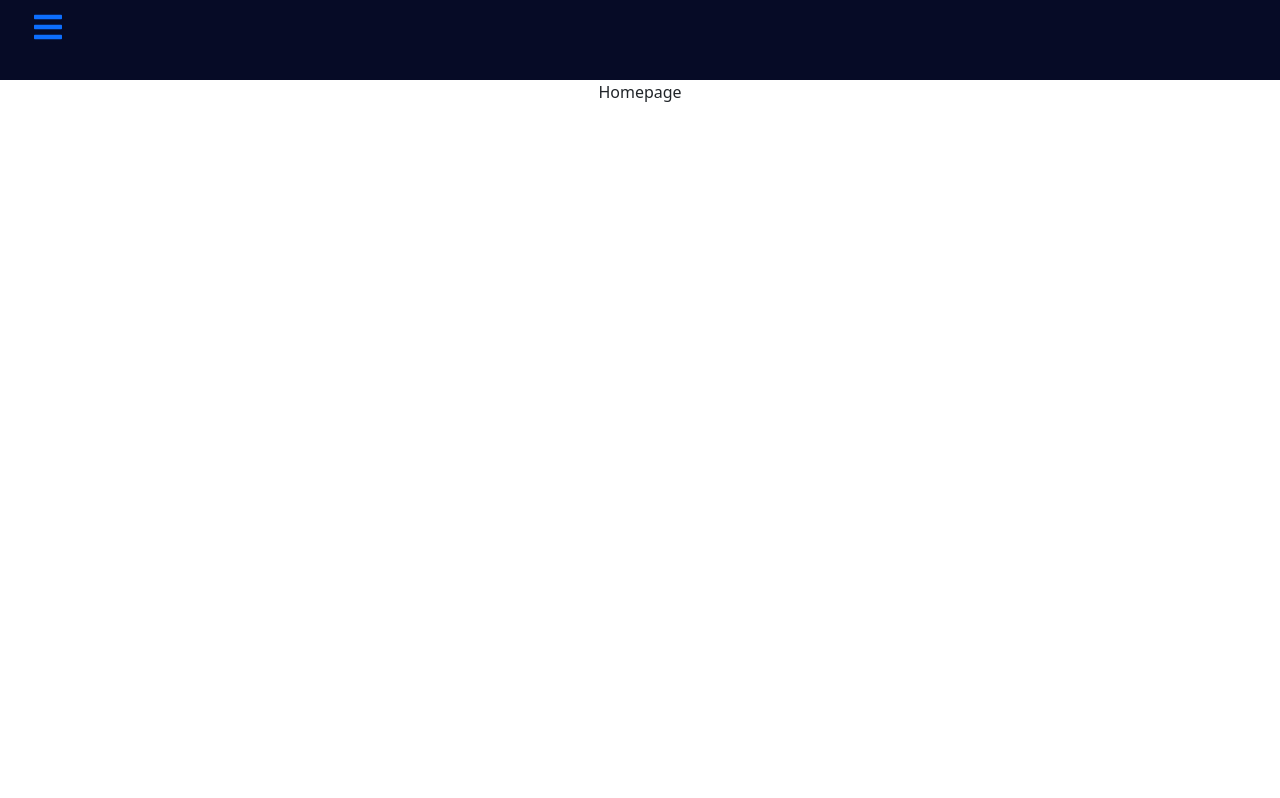
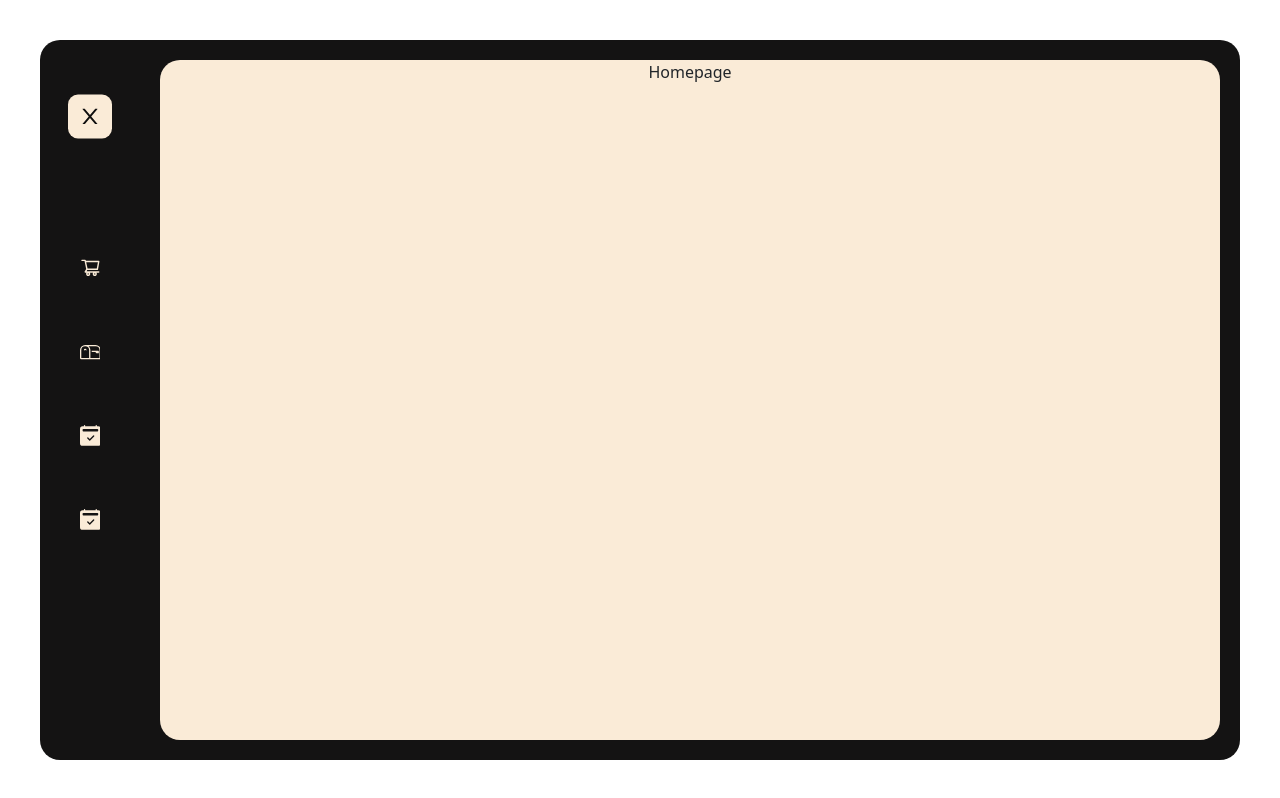
Before and after one commit to nad1011/registry_total, a React (Create React App) app: page / in a window 1280 px wide. Built offline with nearby package versions, Linux system fonts and the light colour scheme.

Commit message:
fix some simple UI

```diff
--- a/src/App.css
+++ b/src/App.css
@@ -1,38 +1,12 @@
-.App {
-  text-align: center;
+body {
+  padding: 5vh;
+  margin: 0;
 }
 
-.App-logo {
-  height: 40vmin;
-  pointer-events: none;
+.App {
+  display: flex;
+  text-align: center;
+  height: 90vh;
+  border-radius: 20px;
+  background-color: #141313;
 }
-
-@media (prefers-reduced-motion: no-preference) {
-  .App-logo {
-    animation: App-logo-spin infinite 20s linear;
-  }
-}
-
-.App-header {
-  background-color: #282c34;
-  min-height: 100vh;
-  display: flex;
-  flex-direction: column;
-  align-items: center;
-  justify-content: center;
-  font-size: calc(10px + 2vmin);
-  color: white;
-}
-
-.App-link {
-  color: #61dafb;
-}
-
-@keyframes App-logo-spin {
-  from {
-    transform: rotate(0deg);
-  }
-  to {
-    transform: rotate(360deg);
-  }
-}
--- a/src/components/Navbar/ItemInfor.jsx
+++ b/src/components/Navbar/ItemInfor.jsx
@@ -1,28 +1,30 @@
 import * as AiIcon from "react-icons/ai";
 import * as BsIcon from "react-icons/bs";
+import styles from "./NavItem.module.css";
+
 const items = [
   {
     cName: "",
     path: "/shop",
-    icon: <AiIcon.AiOutlineShoppingCart />,
+    icon: <AiIcon.AiOutlineShoppingCart className={styles["nav-icon"]}/>,
     title: "Shop",
   },
   {
     cName: "",
     path: "/mail",
-    icon: <BsIcon.BsMailbox />,
+    icon: <BsIcon.BsMailbox className={styles["nav-icon"]}/>,
     title: "Mail",
   },
   {
     cName: "",
     path: "/check",
-    icon: <BsIcon.BsFillCalendar2CheckFill />,
+    icon: <BsIcon.BsFillCalendar2CheckFill className={styles["nav-icon"]}/>,
     title: "Check",
   },
   {
     cName: "",
     path: "/auth",
-    icon: <BsIcon.BsFillCalendar2CheckFill />,
+    icon: <BsIcon.BsFillCalendar2CheckFill className={styles["nav-icon"]}/>,
     title: "Sign-in",
   },
 ];
--- a/src/components/Navbar/NavItem.jsx
+++ b/src/components/Navbar/NavItem.jsx
@@ -1,11 +1,12 @@
 import { Link } from "react-router-dom";
+import styles from "./NavItem.module.css";
 
 function NavItem({ index, item }) {
   return (
-    <li key={index} className={item.cName}>
+    <li key={index} className={styles["nav-item"]}>
       <Link to={item.path}>
         {item.icon}
-        <span>{item.title}</span>
+        {/* <span>{item.title}</span> */}
       </Link>
     </li>
   );
--- /dev/null
+++ b/src/components/Navbar/NavItem.module.css
@@ -0,0 +1,17 @@
+.nav-item {
+    display: flex;
+    justify-content: center;
+    list-style: none;
+    margin: 30px 0;
+    width: 85px;
+}
+
+.nav-item a {
+    text-decoration: none;
+    color: antiquewhite;
+    display: inline-block;
+
+}
+.nav-icon {
+    font-size: 1.3rem;
+}
--- a/src/components/Navbar/Navbar.jsx
+++ b/src/components/Navbar/Navbar.jsx
@@ -11,25 +11,18 @@ function Navbar() {
   const [sidebar, setSidebar] = useState(false);
   const showSidebar = () => setSidebar(!sidebar);
   return (
-    <>
-      <div className={styles.navbar}>
-        <Link to="#" className={styles["menu-bar"]}>
-          <FaBars onClick={showSidebar} />
-        </Link>
+    <div className={styles["nav-bar"]} >
+      <div className={styles["logo-bar"]}>
+        <AiOutlineClose onClick={showSidebar} />
       </div>
       <nav className={sidebar ? `${styles["nav-menu"]} ${styles["active"]}` : styles["nav-menu"]}>
         <ul className={styles["nav-menu-item"]}>
-          <li className={styles["nav-toggle"]}>
-            <Link to="#" className={styles["menu-bar"]}>
-              <AiOutlineClose onClick={showSidebar} />
-            </Link>
-          </li>
           {items.map((item, index) => {
             return <NavItem key={index} index={index} item={item} />;
           })}
         </ul>
       </nav>
-    </>
+    </div>
   );
 }
 
--- a/src/components/Navbar/Navbar.module.css
+++ b/src/components/Navbar/Navbar.module.css
@@ -1,42 +1,43 @@
-.navbar {
-  background-color: #060b26;
-  height: 80px;
-  display: flex;
-  justify-content: flex-start;
-  align-items: flex-center;
+.nav-bar {
+  height: 100%;
+  width: 100px;
+  position: relative;
 }
-.menu-bar {
-  margin-left: 2rem;
-  font-size: 2rem;
-  background: none;
+
+.logo-bar {
+  border-radius: 10px;
+  font-size: 1.5rem;
+  position: absolute;
+  line-height: 0px;
+  padding: 10px;
+  background-color: antiquewhite;
+  color: rgb(15, 15, 15);
+  left: 50%;
+  top: 8%;
+  transform: translate(-50%,-8%);
 }
 
 .nav-menu {
-  background-color: #060b26;
-  width: 250px;
-  height: 100vh;
+  border-radius: 20px;
+  position: relative;
+  width: 100px;
+  height: 100%;
   display: flex;
-  justify-content: flex-center;
-  position: fixed;
-  top: 0;
-  left: -20%;
-  opacity: 0.8;
+  flex-direction: column;
+  align-items: center;
+  justify-content: center;
   transition: all 0.5s ease;
 }
 
 .active {
-  left: 0;
-  opacity: 1;
+
   transition: all 0.5s ease;
   /* transition: 350ms; */
 }
 
-.nav-toggle {
-  text-decoration: none;
-  background-color: #060b26;
-  width: 100%;
-  height: 60px;
+.nav-menu-item {
   display: flex;
-  justify-content: flex-start;
-  align-items: flex-center;
+  flex-direction: column;
+  align-items: flex-start;
+  padding-left: 0;
 }
--- a/src/pages/Homepage/Homepage.jsx
+++ b/src/pages/Homepage/Homepage.jsx
@@ -1,7 +1,8 @@
 import React from 'react'
+import styles from './Homepage.module.css'
 
 export default function Homepage() {
   return (
-    <div>Homepage</div>
+    <div className={styles["page"]}>Homepage</div>
   )
 }
--- /dev/null
+++ b/src/pages/Homepage/Homepage.module.css
@@ -0,0 +1,6 @@
+.page {
+    width: 100%;
+    margin: 20px;
+    border-radius: 20px;
+    background-color: antiquewhite;
+}
```
Also changed, not shown: src/components/CarBox/CarBox.jsx (deleted, +0 -17 lines).
